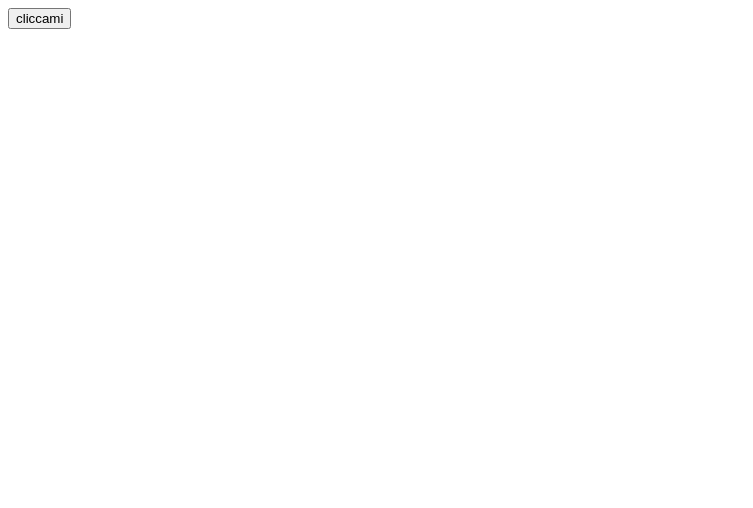
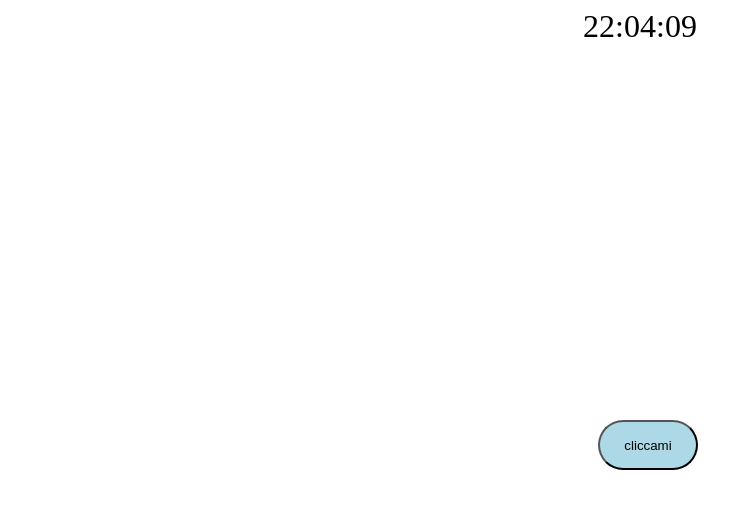
Before and after one commit to JasonBorrelli/js-timing-functions, a plain HTML site: page index.html in a window 1280 px wide. Shown: the whole page, without its empty margins (0-753 px from the left). Drawn offline with Linux system fonts and the light colour scheme.

Commit message:
feat: implement background color toggle with delay and add real-time digital clock display

```diff
--- a/app.js
+++ b/app.js
@@ -10,15 +10,38 @@
 /* 2.l click su un elemento, cambia il colore dello sfondo del body dopo un ritardo di 3 secondi */
 
 
-/*
+
 const colorBtn = document.querySelector(".colorBtn");
+const backgroundColorBtn = document.querySelector(".backgroundColorBtn");
 
 colorBtn.addEventListener("click", function () {
 
     setTimeout(function () {
-        document.body.style.backgroundColor = "Red";
+        backgroundColorBtn.style.backgroundColor = "Red";
     }, 3000); // 3000 millisecondi = 3 secondi
 
 });
 
- */
+
+/* 3.rendi visibile un elemento nascosto dopo alcuni secondi dal caricamento */
+
+setTimeout(function () {
+    colorBtn.style.display = "block";
+}, 3000);
+
+
+/* 4. mostra l'orario corrente aggiornandolo ogni secondo */
+
+const time = document.querySelector(".timer");
+
+
+function displayTime() {
+    const timerDate = new Date();
+    const hours = timerDate.getHours().toString().padStart(2, '0');
+    const minutes = timerDate.getMinutes().toString().padStart(2, '0');
+    const seconds = timerDate.getSeconds().toString().padStart(2, '0');
+    time.textContent = `${hours}:${minutes}:${seconds}`;
+
+}
+
+const clock = setInterval(displayTime, 1000);
--- a/index.html
+++ b/index.html
@@ -9,14 +9,18 @@
     <title>Document</title>
 </head>
 
-<body class="body">
+<body>
     <header>
-
+        <div class="timerContainer">
+            <span class="timer"></span>
+        </div>
     </header>
     <main>
-        <div>
-            <button class=" colorBtn">cliccami</button>
+        <div class="backgroundColorBtn">
+            <button class="colorBtn">cliccami</button>
         </div>
+
+
     </main>
 
 </body>
--- a/style.css
+++ b/style.css
@@ -1,7 +1,17 @@
 /* 2. */
 
-/* html,
-body {
+.timer {
+    background-color: #ffffff;
+    display: flex;
+    justify-content: center;
+    align-items: center;
+    text-align: center;
+    font-size: 2rem;
+
+}
+
+
+.backgroundColorBtn {
     margin: 0;
     padding: 0;
     min-height: 100vh;
@@ -26,4 +36,6 @@
     align-items: center;
     text-align: center;
     margin: 0 auto;
-} */
+    display: none;
+
+}
```
